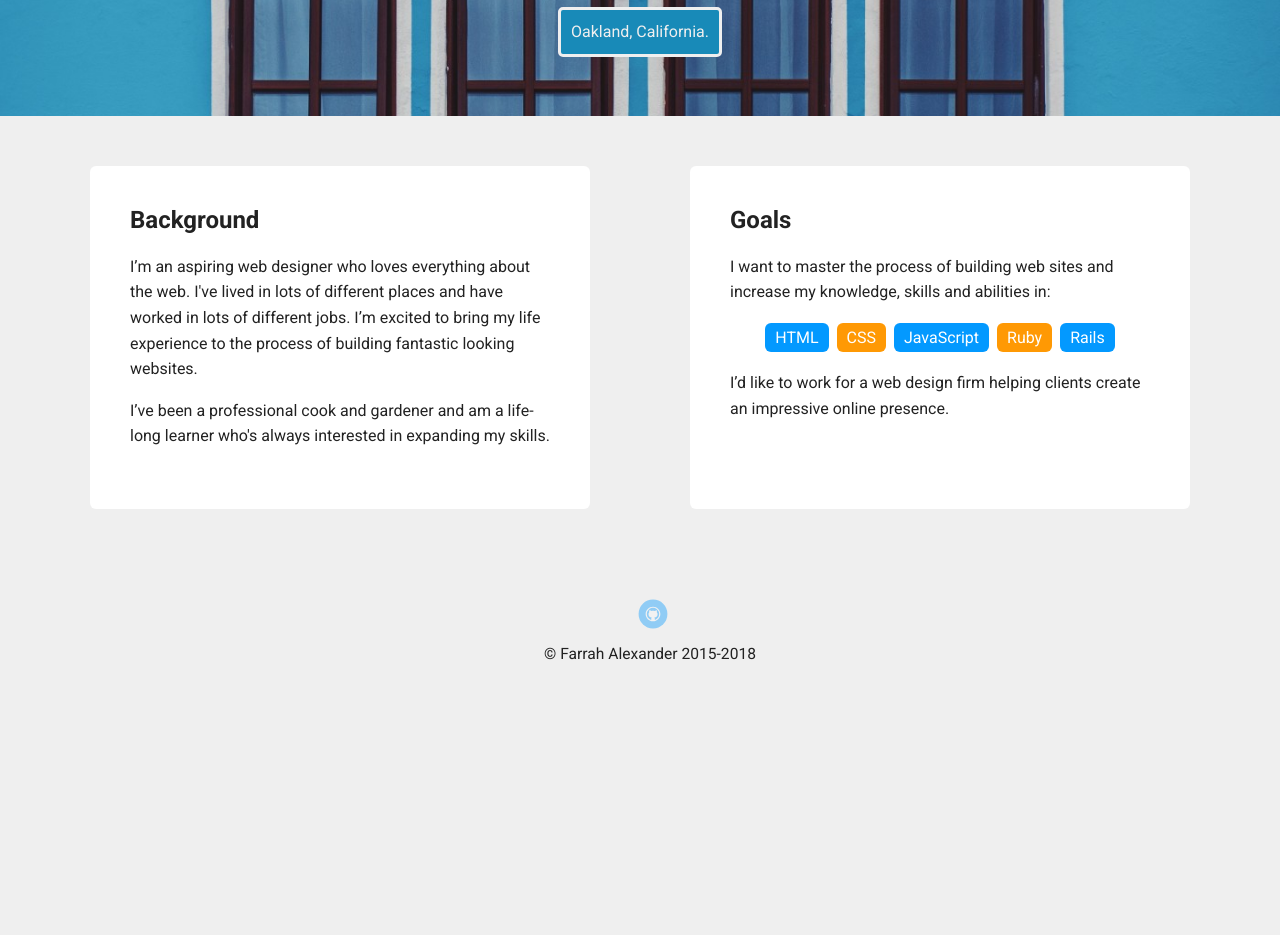
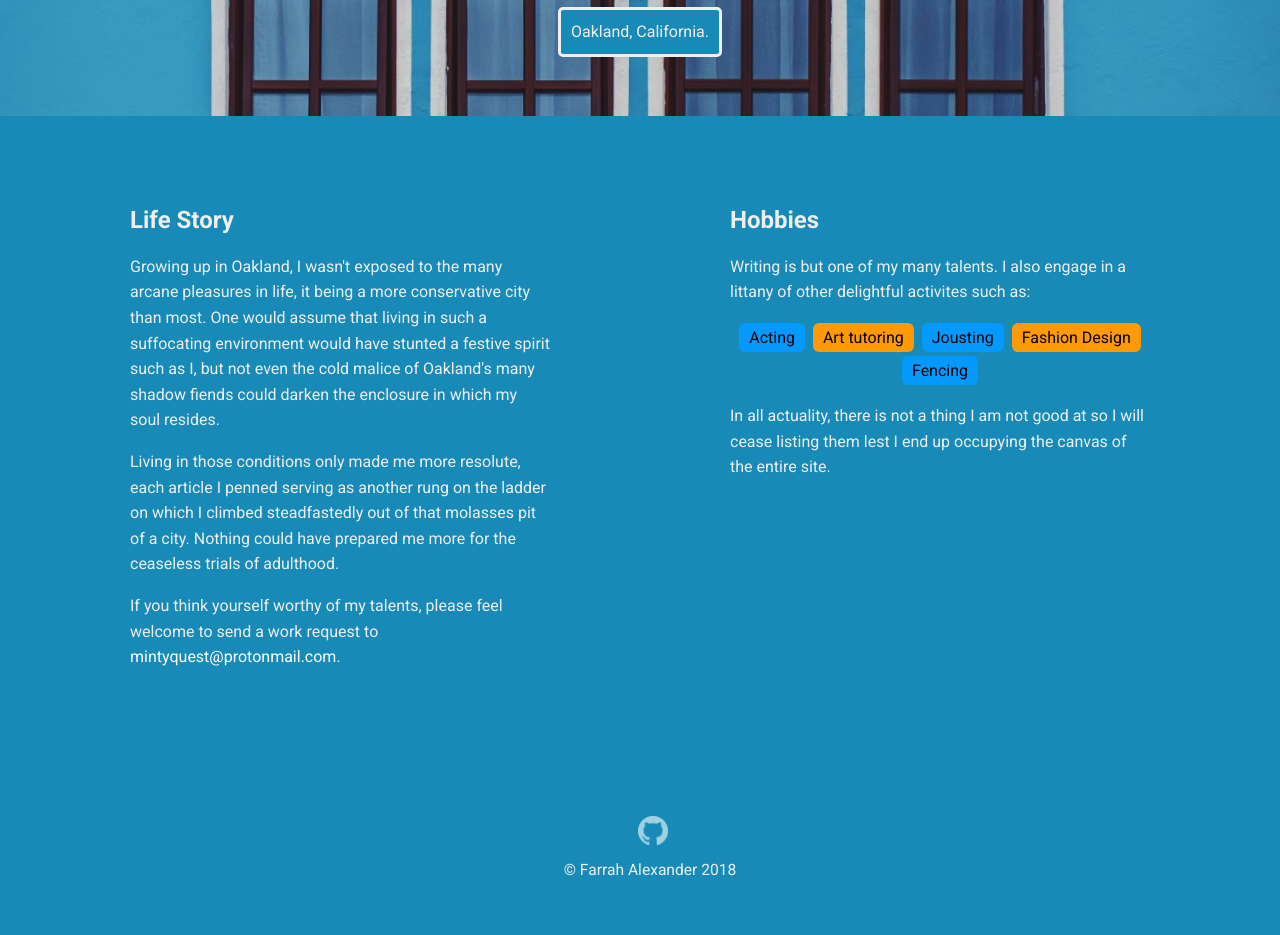
Before and after one commit to marquestaylorcode/techdegree-project-1, a plain HTML site: page index.html in a window 1280 px wide. Shown: the part 354-1289 px from the top of the page. Before the commit the page ends 1112 px from the top, so only its background shows below. Drawn offline with Linux system fonts and the light colour scheme; a web font is replaced by a local one.

Commit message:
Final Text

```diff
--- a/index.html
+++ b/index.html
@@ -2,7 +2,7 @@
 <html lang="en">
 <head>
   <meta charset="utf-8">
-  <title>Farrah Alexander's Profile</title>
+  <title>Farrah Alexander | Gracebook</title>
   <meta name="viewport" content="width=device-width, initial-scale=1.0">
   <link rel="stylesheet" href="styles.css">
   <link href="https://fonts.googleapis.com/css?family=Muli%7CRoboto:400,300,500,700,900" rel="stylesheet"></head>
@@ -22,22 +22,23 @@
 
     <main class="flex">
       <div class="card">
-        <h2>Background</h2>
-        <p>I’m an aspiring web designer who loves everything about the web. I've lived in lots of different places and have worked in lots of different jobs. I’m excited to bring my life experience to the process of building fantastic looking websites.</p>
-        <p>I’ve been a professional cook and gardener and am a life-long learner who's always interested in expanding my skills.</p>
+        <h2>Life Story</h2>
+        <p>Growing up in Oakland, I wasn't exposed to the many arcane pleasures in life, it being a more conservative city than most. One would assume that living in such a suffocating environment would have stunted a festive spirit such as I, but not even the cold malice of Oakland's many shadow fiends could darken the enclosure in which my soul resides.</p>
+        <p>Living in those conditions only made me more resolute, each article I penned serving as another rung on the ladder on which I climbed steadfastedly out of that molasses pit of a city. Nothing could have prepared me more for the ceaseless trials of adulthood.</p>
+        <p>If you think yourself worthy of my talents, please feel welcome to send a work request to <a href="mailto:mintyquest@protonmail.com">mintyquest@protonmail.com</a>.</p>
       </div>
 
       <div class="card">
-        <h2>Goals</h2>
-        <p>I want to master the process of building web sites and increase my knowledge, skills and abilities in:</p>
-        <ul class="skills">
-          <li>HTML</li>
-          <li>CSS</li>
-          <li>JavaScript</li>
-          <li>Ruby</li>
-          <li>Rails</li>
+        <h2>Hobbies</h2>
+        <p>Writing is but one of my many talents. I also engage in a littany of other delightful activites such as:</p>
+        <ul class="hobbies">
+          <li>Acting</li>
+          <li>Art tutoring</li>
+          <li>Jousting</li>
+          <li>Fashion Design</li>
+          <li>Fencing</li>
         </ul>
-        <p>I’d like to work for a web design firm helping clients create an impressive online presence.</p>
+        <p>In all actuality, there is not a thing I am not good at so I will cease listing them lest I end up occupying the canvas of the entire site.</p>
       </div>
 
     </main>
@@ -45,7 +46,7 @@
       <ul>
         <li><a href="https://github.com/mintyquest" class="social github">Github</a></li>
       </ul>
-      <p class="copyright">&copy; Farrah Alexander 2015-2018</p>
+      <p class="copyright">&copy; Farrah Alexander 2018</p>
     </footer>
   </body>
   </html>
--- a/styles.css
+++ b/styles.css
@@ -8,8 +8,8 @@ body {
   padding: 0;
   text-align: center;
   font-family: 'Roboto', sans-serif;
-  color: #222;
-  background: #efefef;
+  color: #efefef;
+  background: rgb(24, 138, 184);
 }
 /* Link Styles */
 
@@ -25,7 +25,7 @@ a:hover {
 
 .main-nav {
   width: 100%;
-  background: rgba(0, 0, 0, 0.301);
+  background: rgb(24, 138, 184);
   min-height: 30px;
   padding: 10px;
   position: fixed;
@@ -67,14 +67,14 @@ header .profile-image {
   margin-top: 50px;
   width: 150px;
   height: 150px;
-  border-radius: 50%;
-  border: 0.1px solid white;
-  transition: all .5s;
+  border-radius: 60%;
+  border: 3px solid white;
+  transition: all .4s;
 }
 header .profile-image:hover {
   outline: none;
   border-color: white;
-  box-shadow: 0 0 10px white;
+  box-shadow: 0 0 20px white;
 }
 .tag {
   background-color: rgb(24, 138, 184);
@@ -96,30 +96,28 @@ header .profile-image:hover {
   padding: 20px 40px 40px;
   max-width: 500px;
   text-align: left;
-  background: #fff;
-  border-bottom: 4px solid rgba(204, 204, 204, 0);
-  border-radius: 6px;
+  background: rgb(24, 138, 184);
   transition: all .5s;
 }
 .card:hover {
-  border-color: #ccc;
+  text-shadow: 0 0 1px white;
 }
 
-ul.skills {
+ul.hobbies {
   padding: 0;
   text-align: center;
 }
 
-.skills li {
+.hobbies li {
   border-radius: 6px;
   display: inline-block;
   background: #ff9904;
-  color: white;
+  color: black;
   padding: 5px 10px;
   margin: 2px;
 }
 
-.skills li:nth-child(odd) {
+.hobbies li:nth-child(odd) {
   background: #0399ff;
 }
 
@@ -151,17 +149,11 @@ a.social {
   width: 30px;
   height: 30px;
   background-size: 30px 30px;
-  opacity: .4;
+  opacity: .6;
   transition: all .5s;
 }
-a.twitter {
-  background-image: url(images/twitter.svg);
-}
-a.linkedin {
-  background-image: url(images/linkedin.svg);
-}
 a.github {
-  background-image: url(images/github.svg);
+  background-image: url(images/GitHub-Mark-Light-32px.png);
 }
 a.social:hover {
   opacity: 1;
```
Also changed, not shown: experience.html (deleted), images/GitHub-Mark-Light-32px.png (added).
